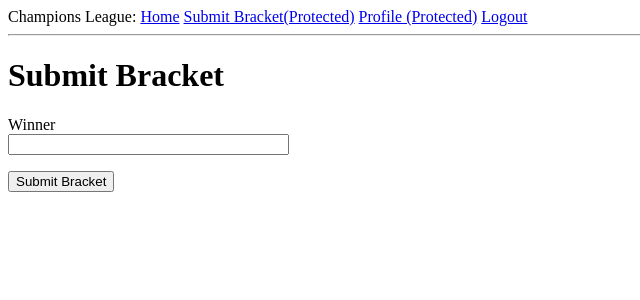
After one commit to rtakasu/championsleague_18-19, a Flask app: page /submit_bracket in a window 1280 px wide. The commit adds this page. Shown: the top 300 px of the page, without its empty margins (0-640 px from the left). Run offline with Flask 2, Linux system fonts and the light colour scheme; the visitor is signed in with stand-in values (Sample User, id 1).

Commit message:
submitting pickled brackets to posts table

```diff
--- a/app/forms.py
+++ b/app/forms.py
@@ -2,6 +2,10 @@ from flask_wtf import FlaskForm
 from wtforms import StringField, PasswordField, BooleanField, SubmitField
 from wtforms.validators import ValidationError, DataRequired, Email, EqualTo
 from app.models import User
+
+class BracketForm(FlaskForm):
+	winner = StringField('Winner', validators=[DataRequired()])
+	submit = SubmitField('Submit Bracket')
 
 class LoginForm(FlaskForm):
 	username = StringField('Username', validators=[DataRequired()])
--- a/app/models.py
+++ b/app/models.py
@@ -2,6 +2,7 @@ from datetime import datetime
 from app import db, login
 from werkzeug.security import generate_password_hash, check_password_hash
 from flask_login import UserMixin
+import pickle
 
 class User(UserMixin, db.Model):
 	id = db.Column(db.Integer, primary_key=True)
@@ -20,12 +21,22 @@ class User(UserMixin, db.Model):
 
 class Post(db.Model):
 	id = db.Column(db.Integer, primary_key=True)
-	body = db.Column(db.String(140))
+	# body = db.Column(db.String(140))
 	timestamp = db.Column(db.DateTime, index=True, default=datetime.utcnow)
 	user_id = db.Column(db.Integer, db.ForeignKey('user.id'))
+	bracket = db.Column(db.PickleType)
 
 	def __repr__(self):
-		return '<Post {}>'.format(self.body)
+		return '<Post {}>'.format(self.retrieve_bracket())
+
+	# User pickle dumps to save serialized dict into bracket column
+	def set_bracket(self, bracket_dict):
+		self.bracket = pickle.dumps(bracket_dict)
+
+	# Unpickle and return bracket dict
+	def get_bracket(self):
+		return pickle.loads(self.bracket)
+
 
 @login.user_loader
 def load_user(id):
--- a/app/routes.py
+++ b/app/routes.py
@@ -1,14 +1,28 @@
 from flask import render_template, flash, redirect, url_for, request
 from app import app, db
-from app.forms import LoginForm, RegistrationForm
+from app.forms import LoginForm, RegistrationForm, BracketForm
 from flask_login import current_user, login_user, logout_user, login_required
-from app.models import User
+from app.models import User, Post
 from werkzeug.urls import url_parse
 
 @app.route('/')
 @app.route('/index')
 def index():
     return render_template('index.html')
+
+@app.route('/submit_bracket', methods=['GET', 'POST'])
+@login_required
+def submit_bracket():
+	form = BracketForm()
+	if form.validate_on_submit():
+		post = Post(user_id=current_user.id)
+		post.set_bracket({'winner': form.winner.data})
+		db.session.add(post)
+		db.session.commit()
+		flash('Congratulations you submitted a bracket')
+		app.logger.info('Congratulations you submitted a bracket')
+		return redirect(url_for('submit_bracket'))
+	return render_template('submit_bracket.html', title='Submit Bracket', form=form)
 
 @app.route('/profile')
 @login_required
--- a/app/templates/base.html
+++ b/app/templates/base.html
@@ -10,6 +10,7 @@
        <div>
             Champions League:
             <a href="{{ url_for('index') }}">Home</a>
+            <a href="{{ url_for('submit_bracket') }}">Submit Bracket(Protected)</a>
             <a href="{{ url_for('profile') }}">Profile (Protected)</a>
             {% if current_user.is_anonymous %}
             <a href="{{ url_for('login') }}">Login</a>
--- /dev/null
+++ b/app/templates/submit_bracket.html
@@ -0,0 +1,13 @@
+{% extends "base.html" %}
+
+{% block content %}
+    <h1>Submit Bracket</h1>
+    <form action="" method="post" novalidate>
+        {{ form.hidden_tag() }}
+        <p>
+            {{ form.winner.label }}<br>
+            {{ form.winner(size=32) }}
+        </p>
+        <p>{{ form.submit() }}</p>
+    </form>
+{% endblock %}
```
Also changed, not shown: migrations/versions/9d39f6b4d8e1_posts_table.py (added, +30 -0 lines), app.db.
